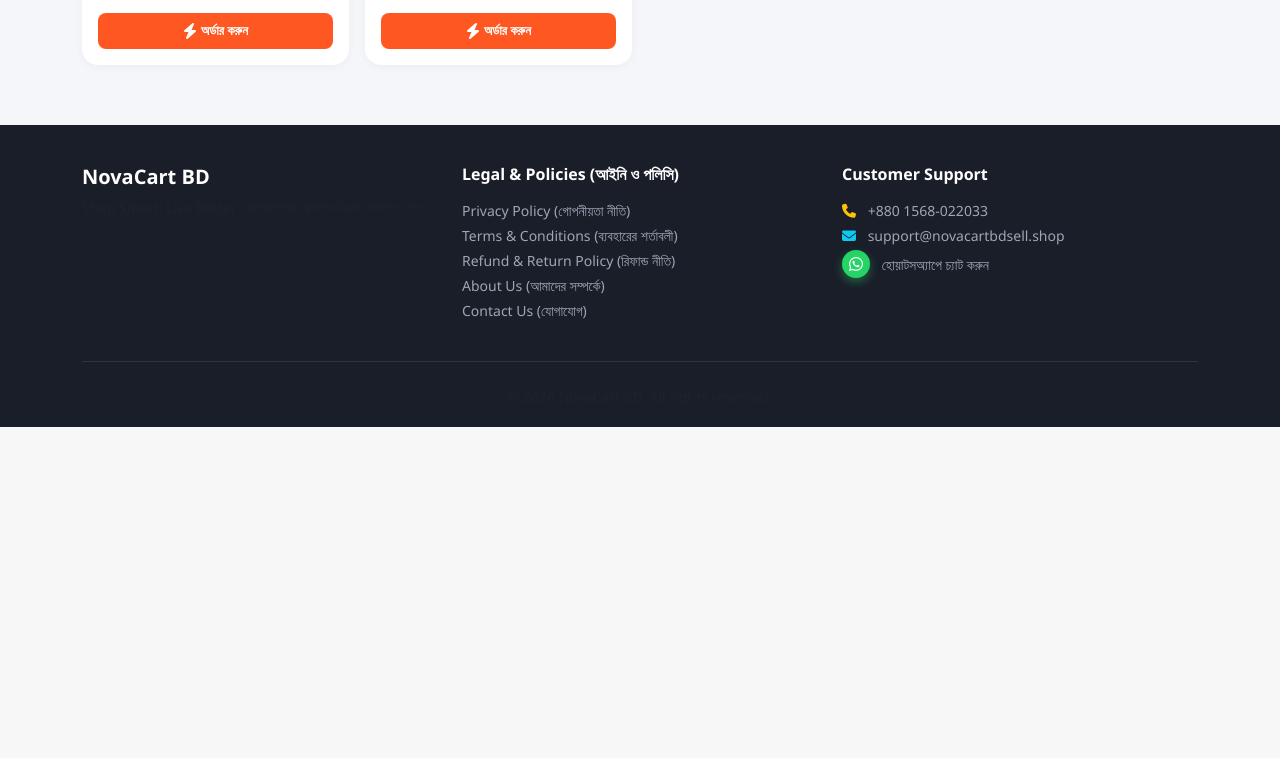
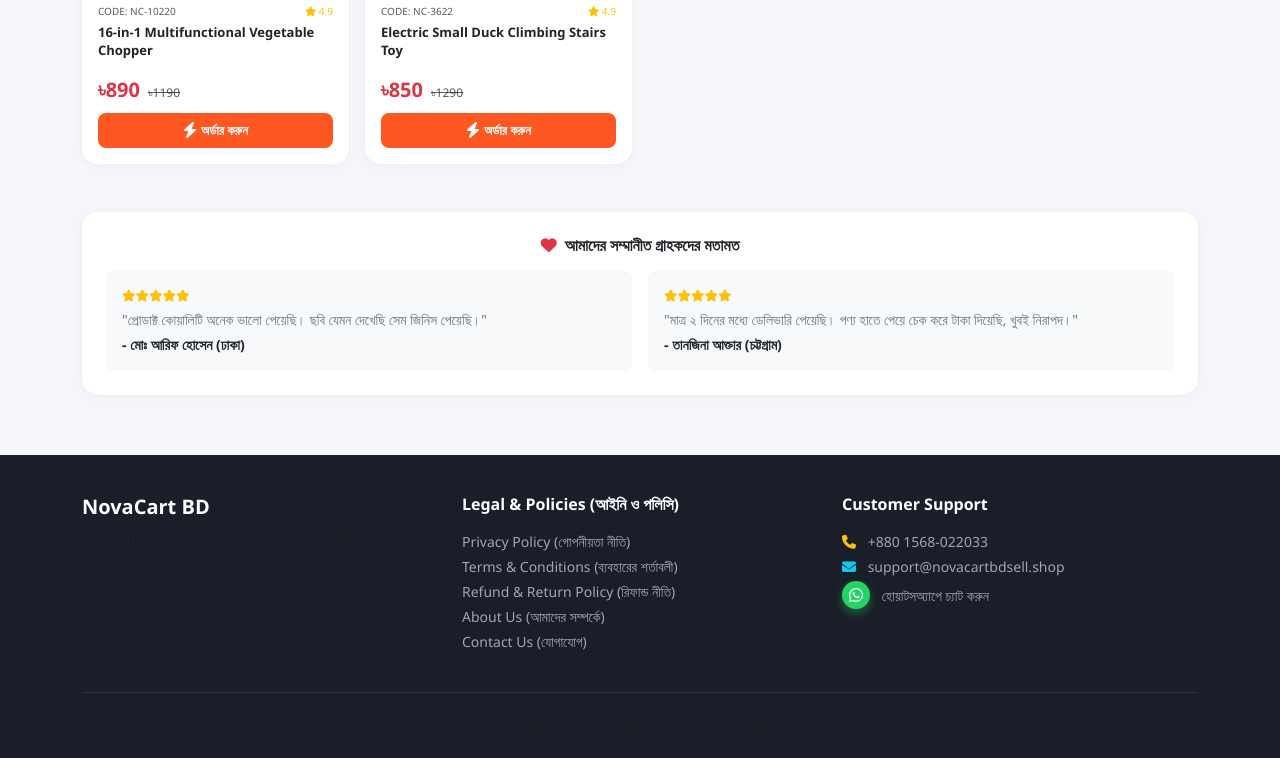
Before and after one commit to WebsiteMaker9876/NovaCartBd, a Flask app: page / in a window 1280 px wide. Shown: the part 1155-1913 px from the top of the page. Before the commit the page ends 1582 px from the top, so only its background shows below. Run offline with Flask 3, Linux system fonts and the light colour scheme; data comes from the database, SQL or seed files in the repository; some libraries are stand-ins or nearby versions.

Commit message:
Update index.html

```diff
--- a/templates/index.html
+++ b/templates/index.html
@@ -4,18 +4,32 @@
 
 {% block content %}
 
-<!-- Main Banner Section -->
+<!-- Hero Banner Section -->
 {% if site_settings.header_banner_url %}
 <div class="hero-banner-section mb-4">
     <a href="{{ site_settings.banner_link }}" class="d-block text-decoration-none">
-        <div class="card border-0 rounded-4 overflow-hidden shadow-sm" style="background: #111;">
-            <img src="{{ site_settings.header_banner_url }}" alt="Hero Banner" class="w-100 img-fluid hero-img" style="max-height: 380px; object-fit: cover; transition: opacity 0.3s ease;">
+        <div class="card border-0 rounded-4 overflow-hidden shadow-sm position-relative">
+            <img src="{{ site_settings.header_banner_url }}" alt="Hero Banner" class="w-100 img-fluid hero-img" style="max-height: 380px; object-fit: cover;">
         </div>
     </a>
 </div>
 {% endif %}
 
-<!-- Trust / Feature Badges -->
+<!-- Flash Sale Offer Bar with Live Timer -->
+<div class="bg-gradient-danger text-white p-3 rounded-4 shadow-sm mb-4 d-flex flex-wrap align-items-center justify-content-between gap-2" style="background: linear-gradient(135deg, #ff5722, #d32f2f);">
+    <div class="d-flex align-items-center gap-2">
+        <i class="fa-solid fa-bolt-lightning fs-4 text-warning animate-pulse"></i>
+        <div>
+            <h6 class="fw-bold m-0 fs-6">সীমিত সময়ের ধামাকা অফার!</h6>
+            <small class="opacity-75">আজকের সব অর্ডারে নিশ্চিত ছাড় ও দ্রুত ডেলিভারি</small>
+        </div>
+    </div>
+    <div class="d-flex align-items-center gap-2 fw-bold bg-black bg-opacity-25 px-3 py-1 rounded-pill" style="font-size: 13px;">
+        <i class="fa-regular fa-clock"></i> অফার শেষ হতে বাকি: <span id="offerTimer" class="text-warning">05:42:19</span>
+    </div>
+</div>
+
+<!-- Trust & Support Badges -->
 <div class="row g-2 mb-4 text-center">
     <div class="col-4">
         <div class="p-3 bg-white rounded-3 shadow-xs border-0 d-flex flex-column align-items-center justify-content-center h-100">
@@ -37,7 +51,7 @@
     </div>
 </div>
 
-<!-- Category Section -->
+<!-- Category Filter Section -->
 <div class="bg-white p-3 p-md-4 rounded-4 shadow-xs mb-4 border-0">
     <div class="d-flex align-items-center justify-content-between mb-3">
         <h6 class="fw-bold m-0 text-dark fs-6 d-flex align-items-center">
@@ -76,23 +90,23 @@
     <div class="col">
         <div class="card h-100 border-0 shadow-xs rounded-4 overflow-hidden position-relative bg-white product-clean-card">
 
-            <!-- Discount Badge -->
             {% if discount > 0 %}
             <span class="badge position-absolute top-0 start-0 m-2 px-2 py-1 rounded-2 fw-bold text-white shadow-xs" style="background-color: #ff3b30; font-size: 10px; z-index: 2;">
                 {{ discount }}% OFF
             </span>
             {% endif %}
 
-            <!-- Product Image -->
             <a href="/p/{{ p.slug }}" class="text-decoration-none bg-light d-block position-relative text-center overflow-hidden" style="height: 180px;">
                 <img src="{{ p.image }}" class="w-100 h-100 clean-prod-img" style="object-fit: contain; padding: 8px; transition: transform 0.3s ease;" alt="{{ p.name }}">
             </a>
 
-            <!-- Card Body -->
             <div class="card-body p-3 d-flex flex-column justify-content-between">
                 <div>
                     <div class="d-flex justify-content-between align-items-center mb-1">
                         <span class="text-muted" style="font-size: 10px; font-weight: 500;">CODE: {{ p.code }}</span>
+                        <div class="text-warning" style="font-size: 10px;">
+                            <i class="fa-solid fa-star"></i> 4.9
+                        </div>
                     </div>
                     <h6 class="fw-bold text-dark mb-2 prod-title">
                         <a href="/p/{{ p.slug }}" class="text-dark text-decoration-none">{{ p.name }}</a>
@@ -124,10 +138,56 @@
 </div>
 {% endif %}
 
-<!-- Minimal Styling CSS -->
+<!-- Customer Trust Testimonial Banner -->
+<div class="bg-white p-4 rounded-4 shadow-xs border-0 mb-5">
+    <h6 class="fw-bold text-center text-dark mb-3"><i class="fa-solid fa-heart text-danger me-1"></i> আমাদের সম্মানীত গ্রাহকদের মতামত</h6>
+    <div class="row g-3">
+        <div class="col-md-6">
+            <div class="p-3 bg-light rounded-3 border-0">
+                <div class="text-warning mb-1" style="font-size: 12px;"><i class="fa-solid fa-star"></i><i class="fa-solid fa-star"></i><i class="fa-solid fa-star"></i><i class="fa-solid fa-star"></i><i class="fa-solid fa-star"></i></div>
+                <p class="small text-secondary mb-1">"প্রোডাক্ট কোয়ালিটি অনেক ভালো পেয়েছি। ছবি যেমন দেখেছি সেম জিনিস পেয়েছি।"</p>
+                <small class="fw-bold text-dark d-block">- মোঃ আরিফ হোসেন (ঢাকা)</small>
+            </div>
+        </div>
+        <div class="col-md-6">
+            <div class="p-3 bg-light rounded-3 border-0">
+                <div class="text-warning mb-1" style="font-size: 12px;"><i class="fa-solid fa-star"></i><i class="fa-solid fa-star"></i><i class="fa-solid fa-star"></i><i class="fa-solid fa-star"></i><i class="fa-solid fa-star"></i></div>
+                <p class="small text-secondary mb-1">"মাত্র ২ দিনের মধ্যে ডেলিভারি পেয়েছি। পণ্য হাতে পেয়ে চেক করে টাকা দিয়েছি, খুবই নিরাপদ।"</p>
+                <small class="fw-bold text-dark d-block">- তানজিনা আক্তার (চট্টগ্রাম)</small>
+            </div>
+        </div>
+    </div>
+</div>
+
+<!-- Live Timer Script -->
+<script>
+    function startTimer(duration, display) {
+        var timer = duration, hours, minutes, seconds;
+        setInterval(function () {
+            hours = parseInt(timer / 3600, 10);
+            minutes = parseInt((timer % 3600) / 60, 10);
+            seconds = parseInt(timer % 60, 10);
+
+            hours = hours < 10 ? "0" + hours : hours;
+            minutes = minutes < 10 ? "0" + minutes : minutes;
+            seconds = seconds < 10 ? "0" + seconds : seconds;
+
+            display.textContent = hours + ":" + minutes + ":" + seconds;
+
+            if (--timer < 0) {
+                timer = duration;
+            }
+        }, 1000);
+    }
+    window.onload = function () {
+        var fiveHours = 60 * 60 * 5 + 60 * 42 + 19,
+            display = document.querySelector('#offerTimer');
+        if(display) startTimer(fiveHours, display);
+    };
+</script>
+
 <style>
     .shadow-xs { box-shadow: 0 2px 8px rgba(0,0,0,0.04); }
-
     .prod-title {
         font-size: 13px;
         line-height: 1.4;
@@ -137,7 +197,6 @@
         -webkit-line-clamp: 2;
         -webkit-box-orient: vertical;
     }
-
     .product-clean-card {
         transition: transform 0.25s ease, box-shadow 0.25s ease;
     }
@@ -148,7 +207,6 @@
     .product-clean-card:hover .clean-prod-img {
         transform: scale(1.05);
     }
-
     .btn-order-clean {
         background-color: #ff5722;
         border: none;
@@ -158,16 +216,6 @@
     .btn-order-clean:hover {
         background-color: #e64a19;
     }
-
-    .btn-soft-danger {
-        background-color: #ffebee;
-        color: #d32f2f;
-        border: none;
-    }
-    .btn-soft-danger:hover {
-        background-color: #ffcdd2;
-        color: #b71c1c;
-    }
 </style>
 
 {% endblock %}
```
